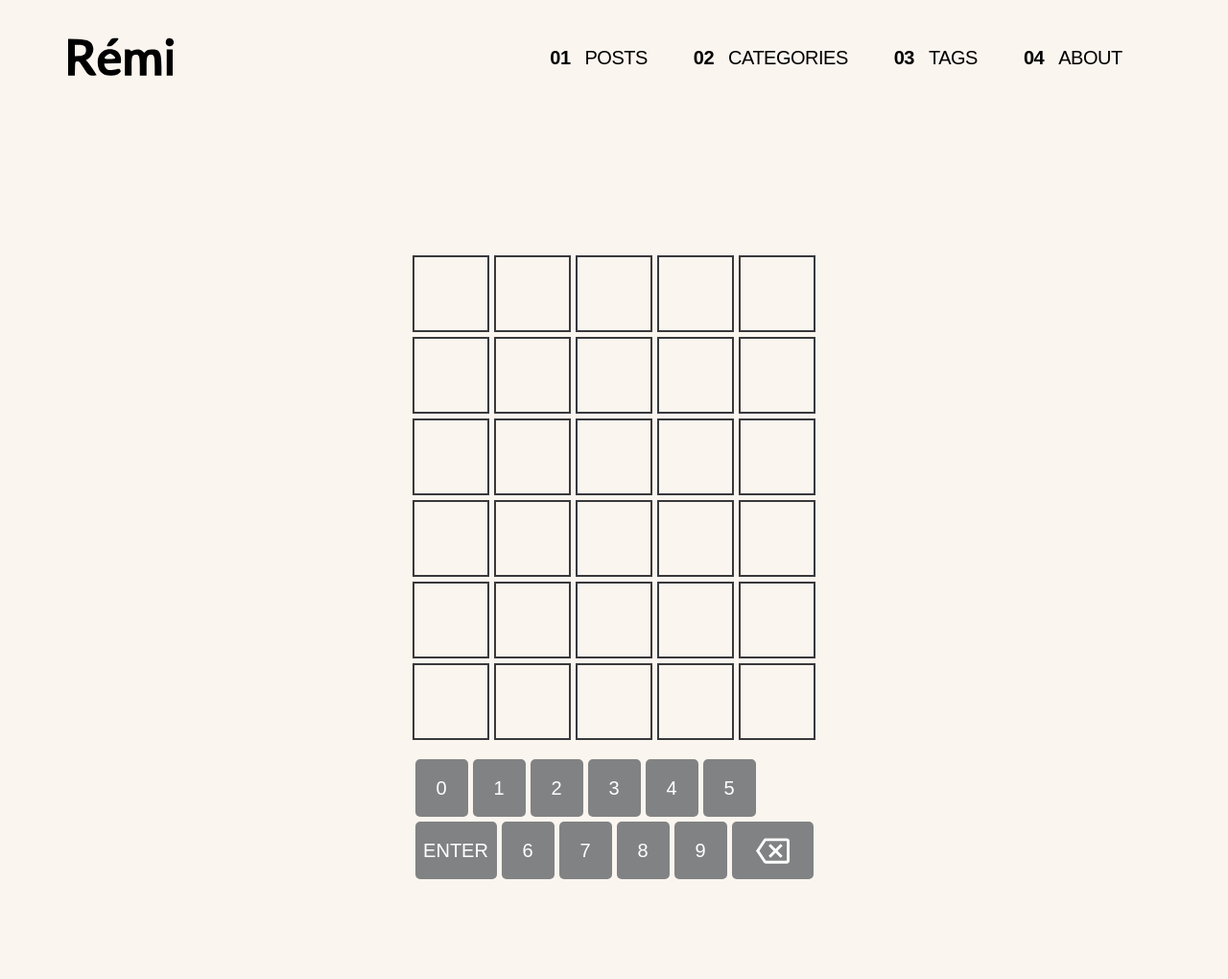
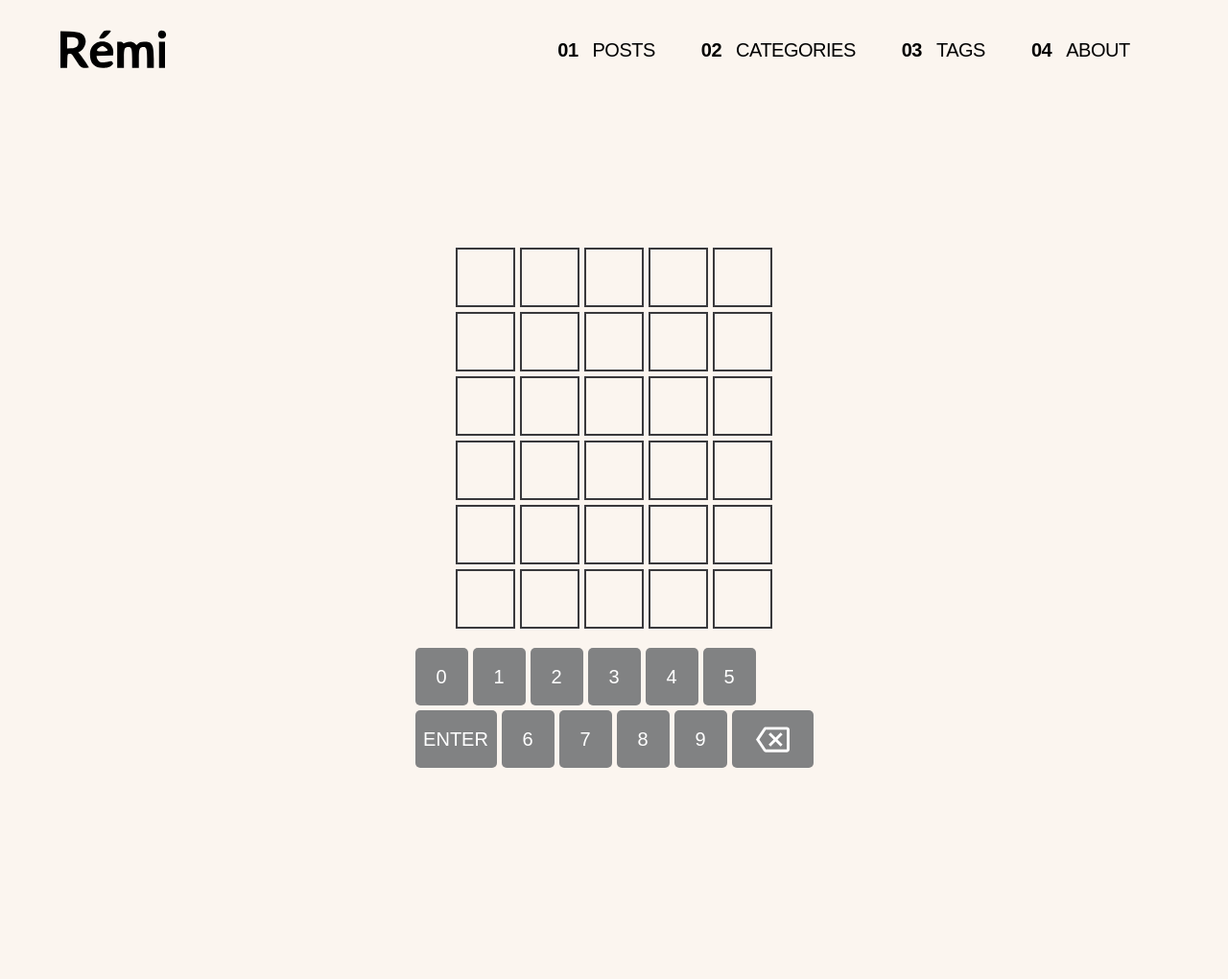
Before and after one commit to rorarola/flask-blog, a Flask app: page /1922 in a window 1280 px wide. Shown: the whole page at 96% size. After the commit the page ends 800 px from the top, so only its background shows below. Run offline with Flask 2, Linux system fonts and the light colour scheme; some libraries are stand-ins or nearby versions.

Commit message:
2022-04-20 00:55:39

```diff
--- a/static/css/sass/base/_reset.scss
+++ b/static/css/sass/base/_reset.scss
@@ -29,10 +29,14 @@ ol[role='list'] {
 html:focus-within {
   scroll-behavior: smooth;
 }
+html {
+  height: 100%;
+}
 
 /* Set core body defaults */
 body {
-  height: 100%;
+  height: calc(100% - var(--header-height));
+  margin: 0;
   text-rendering: optimizeSpeed;
   line-height: 1.5;
 }
--- a/static/css/sass/base/_root.scss
+++ b/static/css/sass/base/_root.scss
@@ -1,6 +1,7 @@
 @use '../abstracts' as *;
 
 :root {
+  --header-height: 104px;
   --section-spacing: 3.5rem;
   @include mq(medium) {
     --section-spacing: 7rem;
--- a/static/css/sass/components/_1922.scss
+++ b/static/css/sass/components/_1922.scss
@@ -5,6 +5,18 @@
 
   body {
     font-size: clamp(.5rem, 2.5vmin, 1.5rem);
+  }
+
+
+  #game {
+      display: flex;
+      height: calc(100% - var(--header-height));
+    display: flex;
+    flex-direction: column;
+  }
+
+  .board-container {
+      flex-grow: 1
   }
 
   .keyboard {
@@ -70,8 +82,8 @@
     justify-content: center;
     align-content: center;
     flex-grow: 1;
-    grid-template-columns: repeat(5, 4em);
-    grid-template-rows: repeat(6, 4em);
+    grid-template-columns: repeat(5, 62px);
+    grid-template-rows: repeat(6, 62px);
     gap: .25em;
     margin-bottom: 1em;
   }
--- a/static/css/sass/components/_nav.scss
+++ b/static/css/sass/components/_nav.scss
@@ -7,7 +7,7 @@
 .primary-header {
   align-items: center;
   justify-content: space-between;
-  height: 104px;
+  height: var(--header-height);
 }
 
 .primary-navigation {
--- a/static/css/sass/utilities/_container.scss
+++ b/static/css/sass/utilities/_container.scss
@@ -1,7 +1,8 @@
 .container {
   max-width: 62.5rem;
 	width: 80%;
-	margin: 104px auto;
+	margin: var(--header-height) 0 auto;
+  height: 100%;
   // not sure if it is neccessary
   padding-top: 50px;
   // padding-inline: 2em;
--- a/templates/1922.html
+++ b/templates/1922.html
@@ -6,6 +6,8 @@
 {% block content %}
 
   <div class="alert-container" data-alert-container></div>
+  <div id="game">
+      <div class="board-container">
         <div data-guess-grid class="guess-grid">
             <div class="tile"></div>
             <div class="tile"></div>
@@ -38,6 +40,8 @@
             <div class="tile"></div>
             <div class="tile"></div>
         </div>
+      </div>
+
     <div data-keyboard class="keyboard">
         <button class="key" data-key="0">0</button>
         <button class="key" data-key="1">1</button>
@@ -56,4 +60,5 @@
         </svg>
         </button>
     </div>
+</div>
 {% endblock content %}
```
Also changed, not shown: static/css/style.css, 2 other files. Lines whose indentation alone changed are shown as unchanged.
